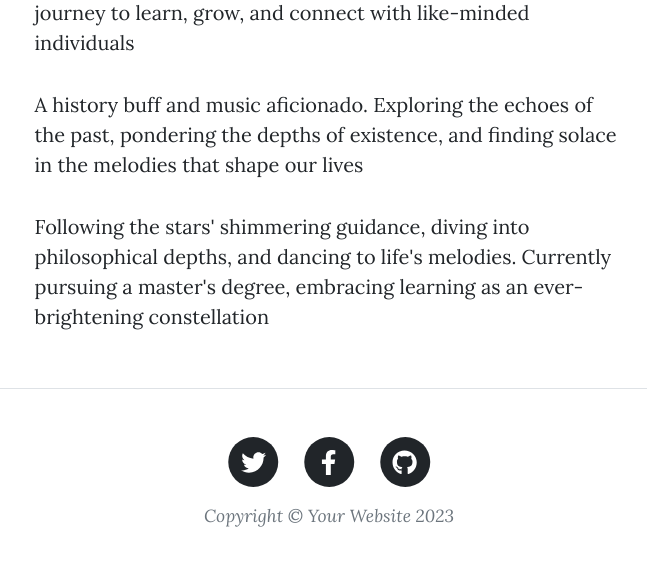
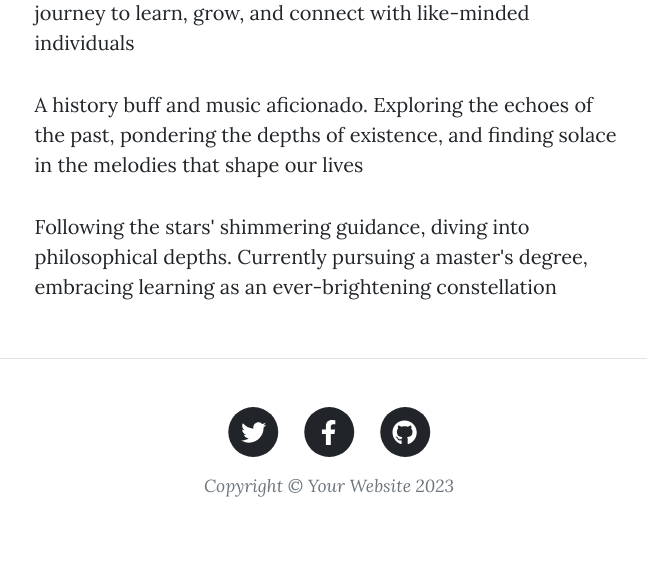
Before and after one commit to Vishnu5L3/Latest_Deployment_Vishnu-s-Blog, a Flask app: page /about in a window 1280 px wide. Shown: the part 674-1252 px from the top of the page, without its empty margins (311-958 px from the left). After the commit the page ends 1171 px from the top, so only its background shows below. Run offline with Flask 3, Linux system fonts and the light colour scheme; some libraries are stand-ins or nearby versions.

Commit message:
last commit bro

```diff
--- a/templates/about.html
+++ b/templates/about.html
@@ -28,7 +28,7 @@
           A history buff and music aficionado. Exploring the echoes of the past, pondering the depths of existence, and finding solace in the melodies that shape our lives
         </p>
         <p>
-          Following the stars' shimmering guidance, diving into philosophical depths, and dancing to life's melodies. Currently pursuing a master's degree, embracing learning as an ever-brightening constellation
+          Following the stars' shimmering guidance, diving into philosophical depths. Currently pursuing a master's degree, embracing learning as an ever-brightening constellation
         </p>
       </div>
     </div>
```
